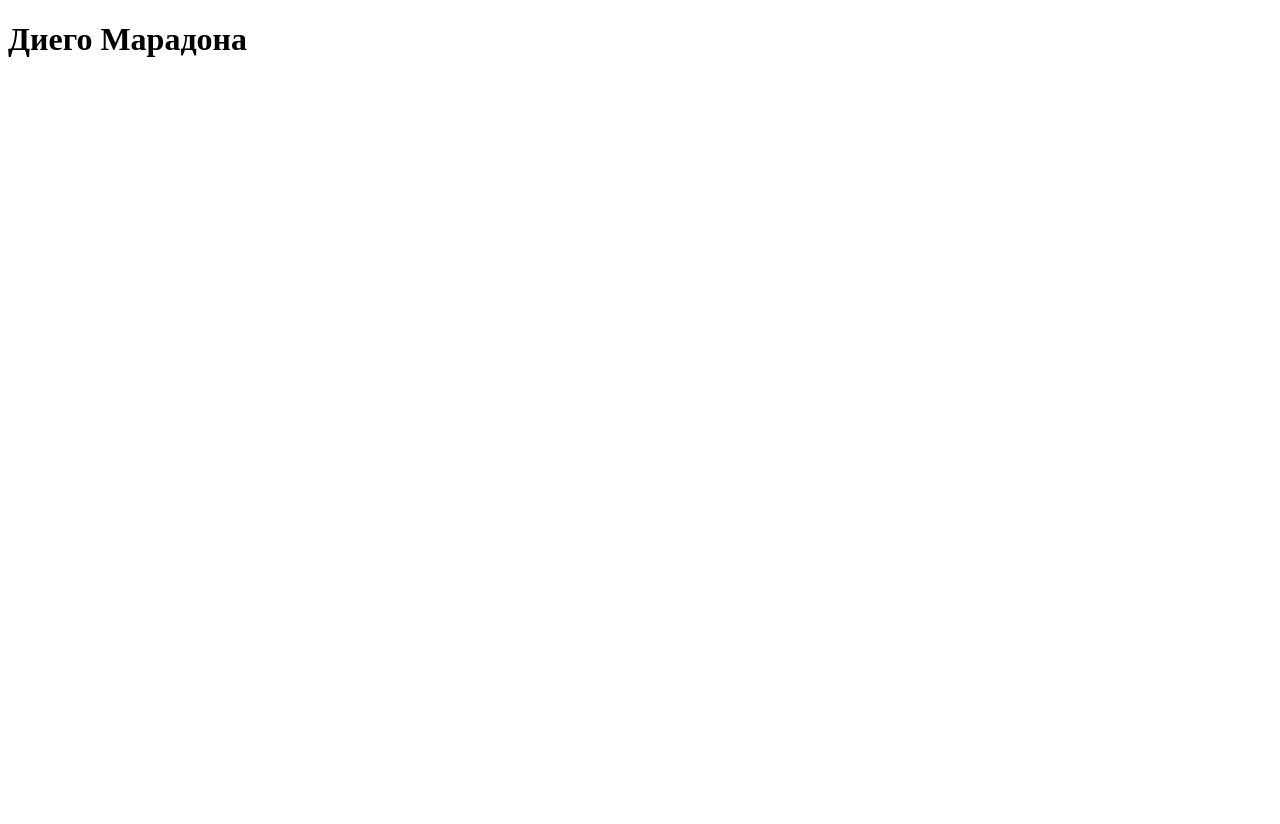
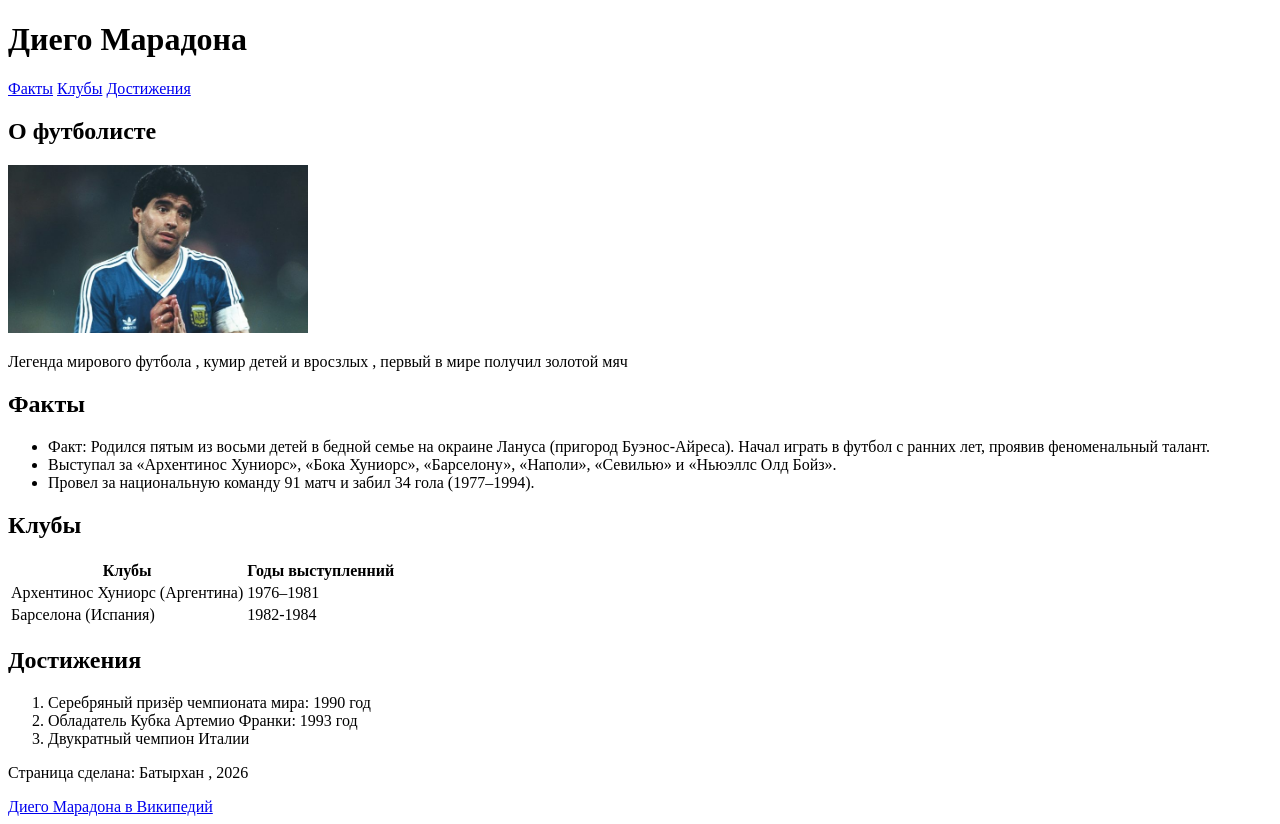
Before and after one commit to Batyrkhan8/Footballer, a plain HTML site: page index.html in a window 1280 px wide. Before the commit the page ends 800 px from the top, so only its background shows below. Drawn offline with Linux system fonts and the light colour scheme.

Commit message:
Готовая страница без стиля

```diff
--- a/index.html
+++ b/index.html
@@ -1,11 +1,85 @@
 <!doctype html>
-<html lang="en">
+<html lang="ru">
   <head>
     <meta charset="UTF-8" />
     <meta name="viewport" content="width=device-width, initial-scale=1.0" />
-    <title>Фан старница Диего Марадона</title>
+    <title>Фан-старница Диего Марадона</title>
   </head>
   <body>
-    <h1>Диего Марадона</h1>
+    <header>
+      <h1>Диего Марадона</h1>
+      <nav>
+        <a href="#facts">Факты</a>
+        <a href="#clubs">Клубы</a>
+        <a href="#achievements">Достижения</a>
+      </nav>
+    </header>
+
+    <main>
+      <section id="about">
+        <h2>О футболисте</h2>
+        <img
+          src="/image/Диего-Марадона-678x381.jpg"
+          alt="Диего Марадона"
+          width="300"
+        />
+        <p>
+          Легенда мирового футбола , кумир детей и вросзлых , первый в мире
+          получил золотой мяч
+        </p>
+      </section>
+      <section id="facts">
+        <h2>Факты</h2>
+        <ul>
+          <li>
+            Факт: Родился пятым из восьми детей в бедной семье на окраине Лануса
+            (пригород Буэнос-Айреса). Начал играть в футбол с ранних лет,
+            проявив феноменальный талант.
+          </li>
+          <li>
+            Выступал за «Архентинос Хуниорс», «Бока Хуниорс», «Барселону»,
+            «Наполи», «Севилью» и «Ньюэллс Олд Бойз».
+          </li>
+          <li>
+            Провел за национальную команду 91 матч и забил 34 гола (1977–1994).
+          </li>
+        </ul>
+      </section>
+
+      <section id="clubs">
+        <h2>Клубы</h2>
+        <table>
+          <tr>
+            <th>Клубы</th>
+            <th>Годы выступленний</th>
+          </tr>
+          <tr>
+            <td>Архентинос Хуниорс (Аргентина)</td>
+            <td>1976–1981</td>
+          </tr>
+          <tr>
+            <td>Барселона (Испания)</td>
+            <td>1982-1984</td>
+          </tr>
+        </table>
+      </section>
+
+      <section id="achievements">
+        <h2>Достижения</h2>
+        <ol>
+          <li>Серебряный призёр чемпионата мира: 1990 год</li>
+          <li>Обладатель Кубка Артемио Франки: 1993 год</li>
+          <li>Двукратный чемпион Италии</li>
+        </ol>
+      </section>
+    </main>
+    <footer>
+      <p>Страница сделана: Батырхан , 2026</p>
+      <a
+        href="https://ru.wikipedia.org/wiki/%D0%9C%D0%B0%D1%80%D0%B0%D0%B4%D0%BE%D0%BD%D0%B0,_%D0%94%D0%B8%D0%B5%D0%B3%D0%BE"
+        target="_blank"
+        >Диего Марадона в Википедий</a
+      >
+    </footer>
   </body>
 </html>
```
Also changed, not shown: image/Диего-Марадона-678x381.jpg (added).
